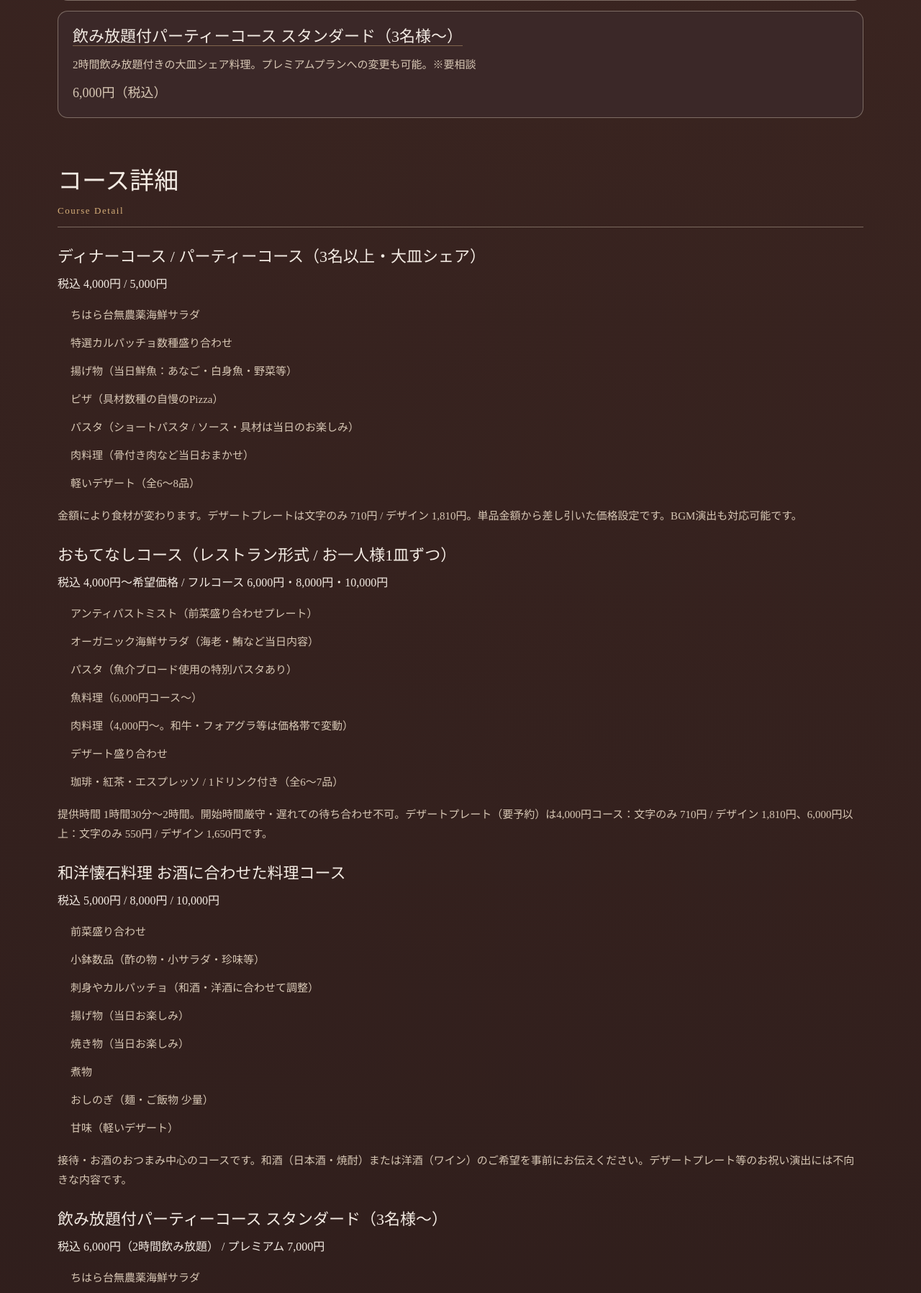
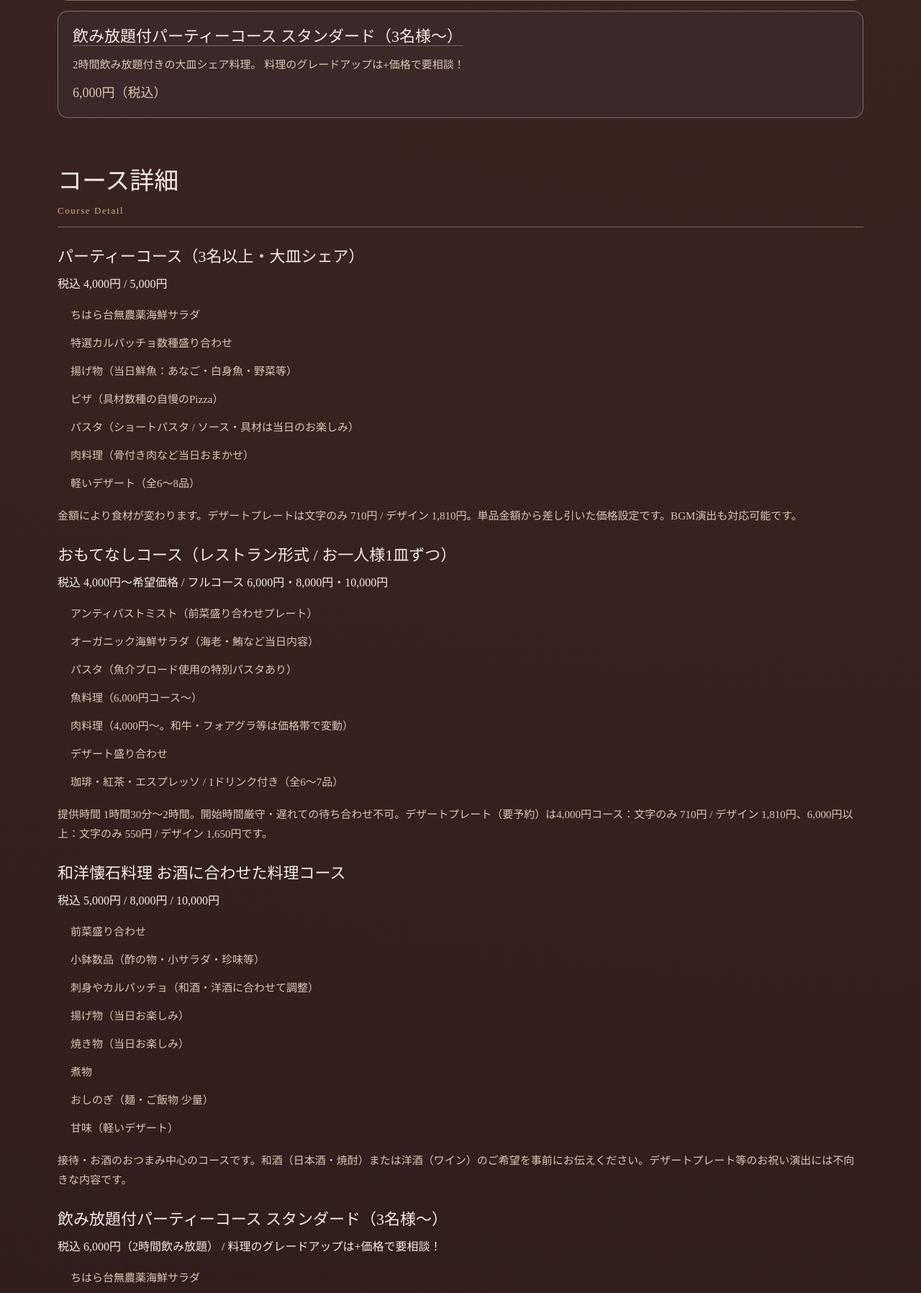
Before and after one commit to norikkun/nishimuraya_soga, a Django app: page /food/ in a window 1280 px wide. Shown: the part 1551-3348 px from the top of the page at 72% size. Run offline with Django 5.2, Linux system fonts and the light colour scheme; style sheets or scripts are compiled from the project's sources.

Commit message:
商品説明変更 コース→ディナーコース表記削除 飲みほのプレミアムを廃止

```diff
--- a/templates/nishimuraya/food.html
+++ b/templates/nishimuraya/food.html
@@ -36,7 +36,7 @@
 					<img src="{% static 'img/meat.jpg' %}" alt="ジャージー牛">
 					<div class="{{ scardbody }}">
 						<h3>～横芝ジャージー牛～</h3>
-						<p>柑橘の香りを効かせたヴィネグレットで、軽やかに仕上げた一皿。</p>
+						<p>季節野菜のグリルと赤ワインソースを添えたメインディッシュ。</p>
 						<p class="{{ price_s }}">1,078円～</p>
 					</div>
 				</article>
@@ -45,7 +45,7 @@
 					<img src="{% static 'img/carpaccio.jpg' %}" alt="カルパッチョ">
 					<div class="{{ scardbody }}">
 						<h3>～カルパッチョ～本日の鮮魚～</h3>
-						<p>季節野菜のグリルと赤ワインソースを添えたメインディッシュ。</p>
+						<p>柑橘の香りを効かせたヴィネグレットで、軽やかに仕上げた一皿。</p>
 						<p class="{{ price_s }}">3,200円</p>
 					</div>
 				</article>
@@ -79,7 +79,7 @@
 
 				<article class="{{ citem }}">
 					<h3><a class="{{ clink }}" href="#course-all-you-can-drink">飲み放題付パーティーコース スタンダード（3名様〜）</a></h3>
-					<p>2時間飲み放題付きの大皿シェア料理。プレミアムプランへの変更も可能。※要相談</p>
+					<p>2時間飲み放題付きの大皿シェア料理。 料理のグレードアップは+価格で要相談！</p>
 					<p class="{{ price_c }}">6,000円（税込）</p>
 				</article>
 			</div>
@@ -92,7 +92,7 @@
 			</div>
 
 			<div class="{{ blk_cd }}" id="course-party-share">
-				<h3>ディナーコース / パーティーコース（3名以上・大皿シェア）</h3>
+				<h3>パーティーコース（3名以上・大皿シェア）</h3>
 				<p>税込 4,000円 / 5,000円</p>
 				<ul class="{{ cdlist }}">
 					<li>ちはら台無農薬海鮮サラダ</li>
@@ -142,7 +142,7 @@
 
 			<div class="{{ blk_cd }}" id="course-all-you-can-drink">
 				<h3>飲み放題付パーティーコース スタンダード（3名様〜）</h3>
-				<p>税込 6,000円（2時間飲み放題） / プレミアム 7,000円</p>
+				<p>税込 6,000円（2時間飲み放題） / 料理のグレードアップは+価格で要相談！</p>
 				<ul class="{{ cdlist }}">
 					<li>ちはら台無農薬海鮮サラダ</li>
 					<li>カルパッチョ盛り合わせ</li>
```
